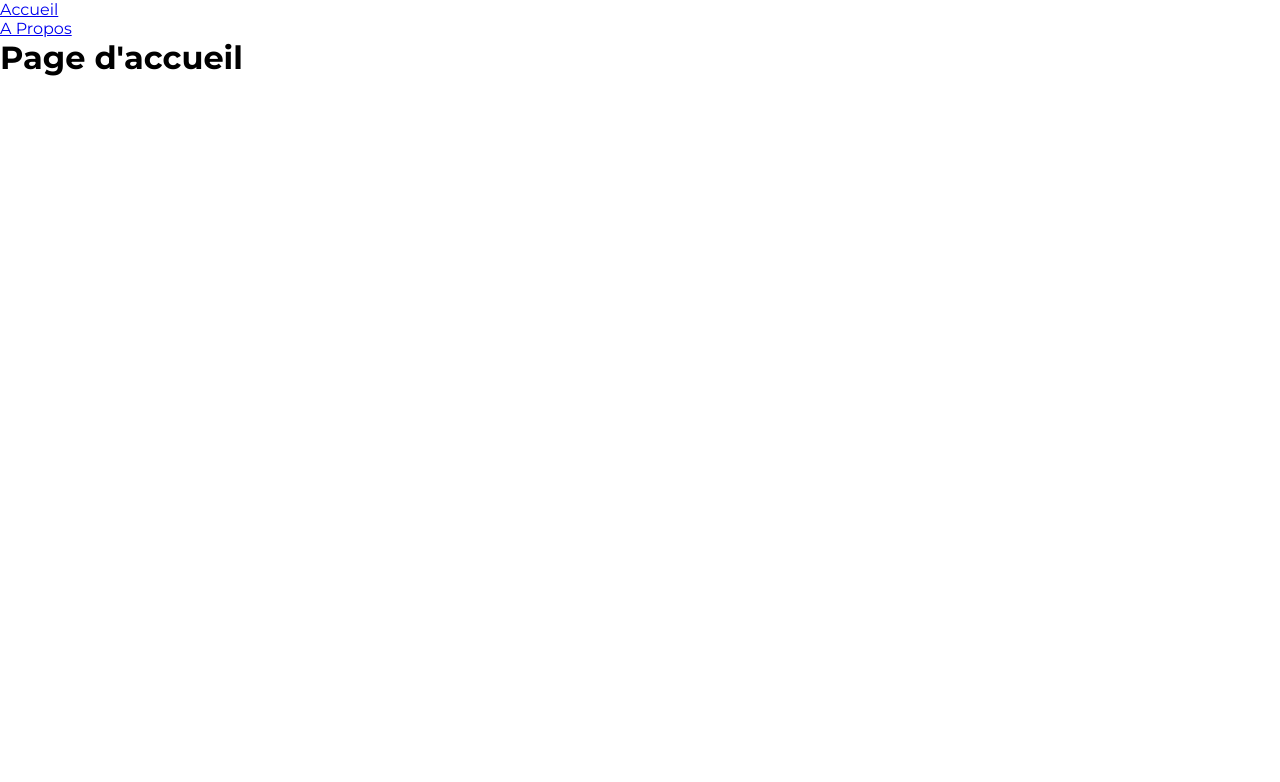
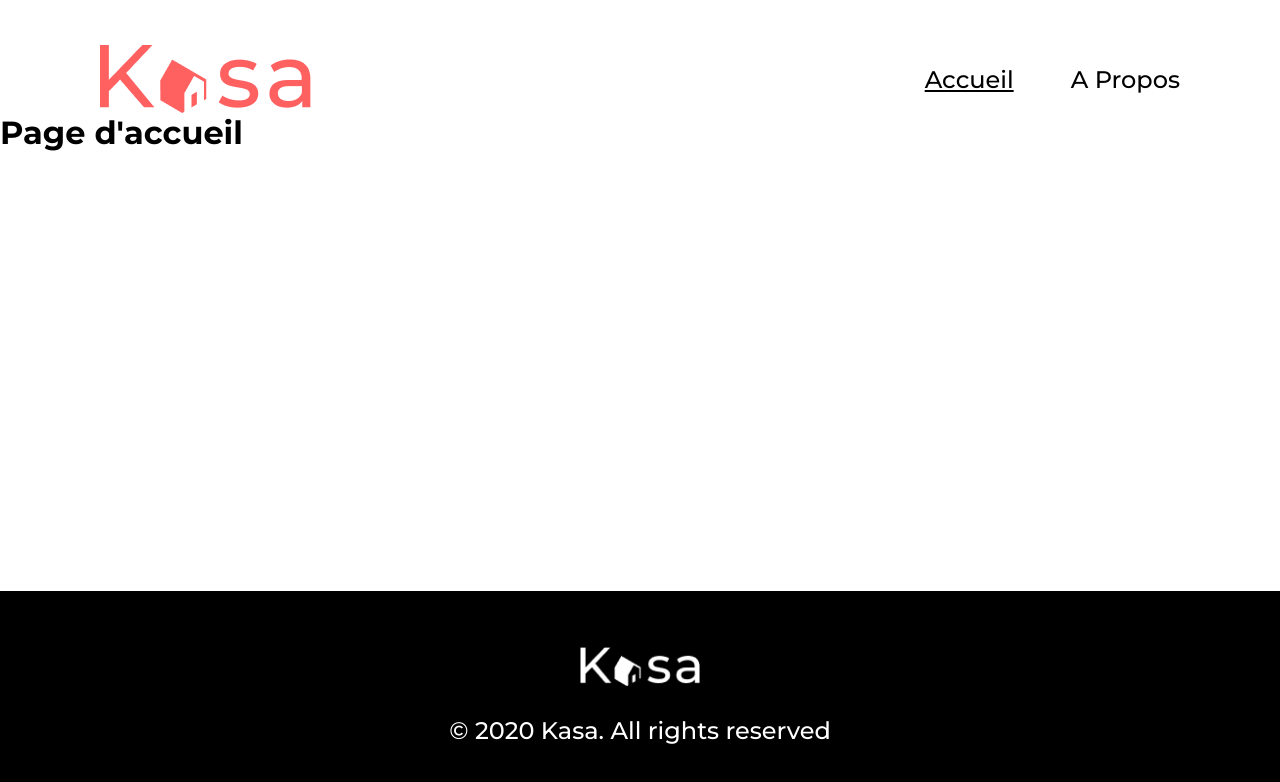
Before and after one commit to Bassary/Kasa, a React (Vite) app: page / in a window 1280 px wide. Shown: the top 782 px of the page. Built offline with nearby package versions, Linux system fonts and the light colour scheme.

Commit message:
ajout du header, footer, et creéation de la page 404

```diff
--- a/src/App.jsx
+++ b/src/App.jsx
@@ -2,19 +2,23 @@ import { Route, Routes } from 'react-router-dom'
 import Home from './components/pages/Home'
 import About from './components/pages/About'
 import './App.scss'
-import Navbar from "./components/Navbar"
+import Header from "./components/Header"
+import NotFoundPage from './components/pages/NotFoundPage'
+import Footer from './components/Footer'
 
 
 function App() {
 
   return (
-    <>
-     <Navbar />
+    <div className='App'>
+      <Header />
      <Routes>
       <Route path='/' element={<Home />}/>
       <Route path='/about' element={<About />}/>
+      <Route path='*' element={<NotFoundPage />}/>
      </Routes>
-    </>
+     <Footer />
+    </div>
   )
 }
 
--- a/src/App.scss
+++ b/src/App.scss
@@ -0,0 +1,6 @@
+.App {
+    min-height: 100vh;
+    display: flex;
+    flex-direction: column;
+    font-weight: 500;
+}
--- /dev/null
+++ b/src/components/Footer.jsx
@@ -0,0 +1,12 @@
+import './style/Footer.scss'
+
+function Footer () {
+    return (
+        <footer>
+            <img src="./src/assets/.LOGO-white.png"></img>
+            <p>© 2020 Kasa. All rights reserved</p>
+        </footer>
+    )
+}
+
+export default Footer
--- /dev/null
+++ b/src/components/Header.jsx
@@ -0,0 +1,13 @@
+import Navbar from "./Navbar"
+import './style/Header.scss'
+
+function Header() {
+    return (
+        <header className="header">
+            <img src="src/assets/.LOGO.png" alt="Logo Kasa"/>
+            <Navbar />
+        </header>
+    )
+}
+
+export default Header
--- /dev/null
+++ b/src/components/pages/NotFoundPage.jsx
@@ -0,0 +1,14 @@
+import { NavLink } from "react-router-dom";
+import '../style/NotFoundPage.scss'
+
+function NotFoundPage () {
+    return (
+        <div className="not-found-page">
+            <h1>404</h1>
+            <p>Oups! La page que vous demandez n'existe pas.</p>
+            <NavLink to="/">Retrouner sur la page d'accueil</NavLink>
+        </div>
+    )
+}
+
+export default NotFoundPage
--- /dev/null
+++ b/src/components/style/Footer.scss
@@ -0,0 +1,21 @@
+@import './main.scss';
+
+
+footer {
+    background-color: $third-color;
+    color: $second-color;
+    width: 100vw;
+    height: 209px;
+    margin-top: auto;
+    display: flex;
+    flex-direction: column;
+    align-items: center;
+    justify-content: center;
+    gap: 29px;
+
+    @include text-nav-footer-large;
+
+    img {
+        height: 40px;
+    }
+}
--- /dev/null
+++ b/src/components/style/Header.scss
@@ -0,0 +1,10 @@
+@import './main.scss';
+
+.header {
+    display: flex;
+    justify-content: space-between;
+    align-items: center;
+    margin-top: 45px;
+    margin-left: 100px;
+    margin-right: 100px;
+}
--- a/src/components/style/Navbar.scss
+++ b/src/components/style/Navbar.scss
@@ -0,0 +1,20 @@
+@import './main.scss';
+
+ul {
+    display: flex;
+    gap: 57px;
+
+    li {
+        list-style: none;
+
+        a {
+            text-decoration: none;
+            color: $third-color;
+            @include text-nav-footer-large()
+        }
+
+        .active {
+            text-decoration: underline;
+        }
+    }
+}
--- /dev/null
+++ b/src/components/style/NotFoundPage.scss
@@ -0,0 +1,30 @@
+@import './main.scss';
+
+.not-found-page {
+    display: flex;
+    flex-direction: column;
+    justify-content: space-around;
+    align-items: center;
+    height: 100vh;
+
+    h1 {
+        font-size: 288px;
+        color: $main-color;
+    }
+
+    p {
+        color: $main-color;
+        font-size: 36px;
+    }
+
+    a {
+        color: $third-color;
+        font-size: 18px;
+        text-decoration: underline;
+
+        &:hover {
+            text-decoration: none;
+        }
+
+    }
+}
--- /dev/null
+++ b/src/components/style/main.scss
@@ -0,0 +1,17 @@
+// VARIABLE **********************
+
+$main-color : #FF6060;
+$second-color: #ffffff;
+$third-color: #000000;
+$background-card-color: #F6F6F6;
+
+
+// MIXIN ***************
+
+@mixin text-nav-footer-large() {
+    font-size: 24px;
+}
+
+@mixin text-nav-footer-small() {
+    font-size: 12px;
+}
```
Also changed, not shown: src/assets/.LOGO-white.png (added).
